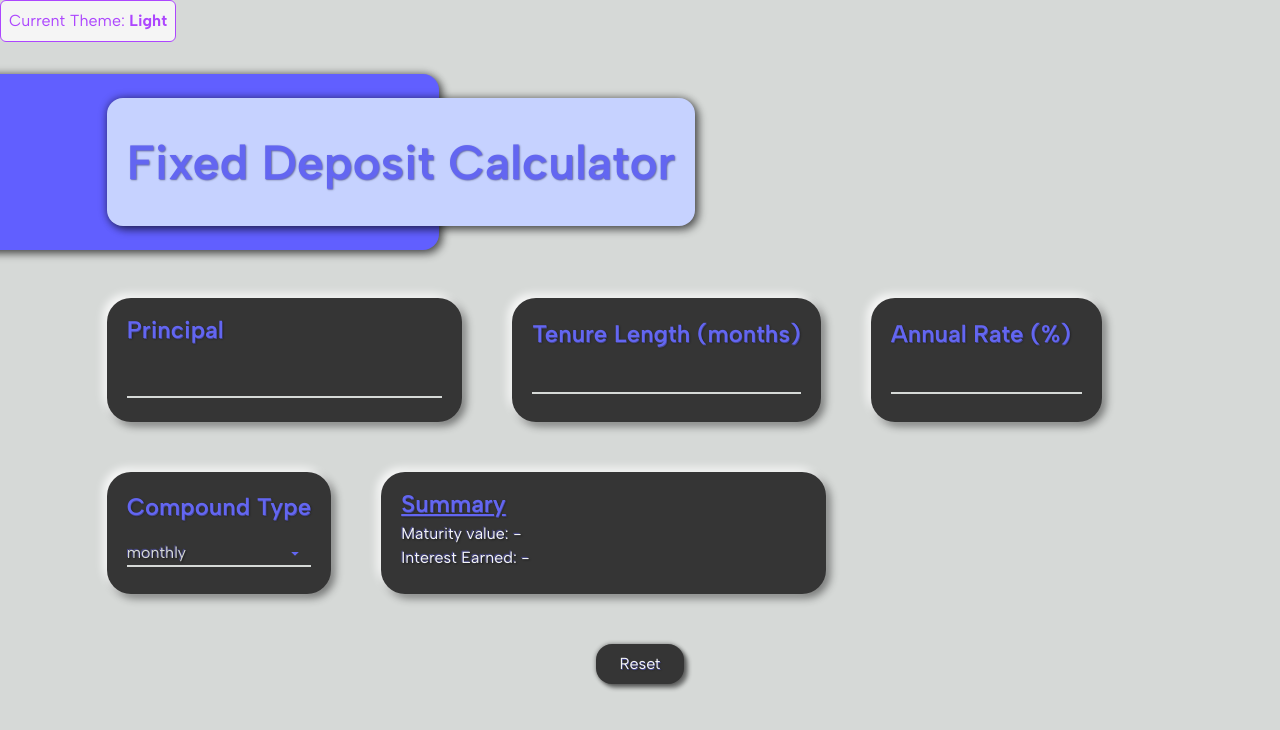
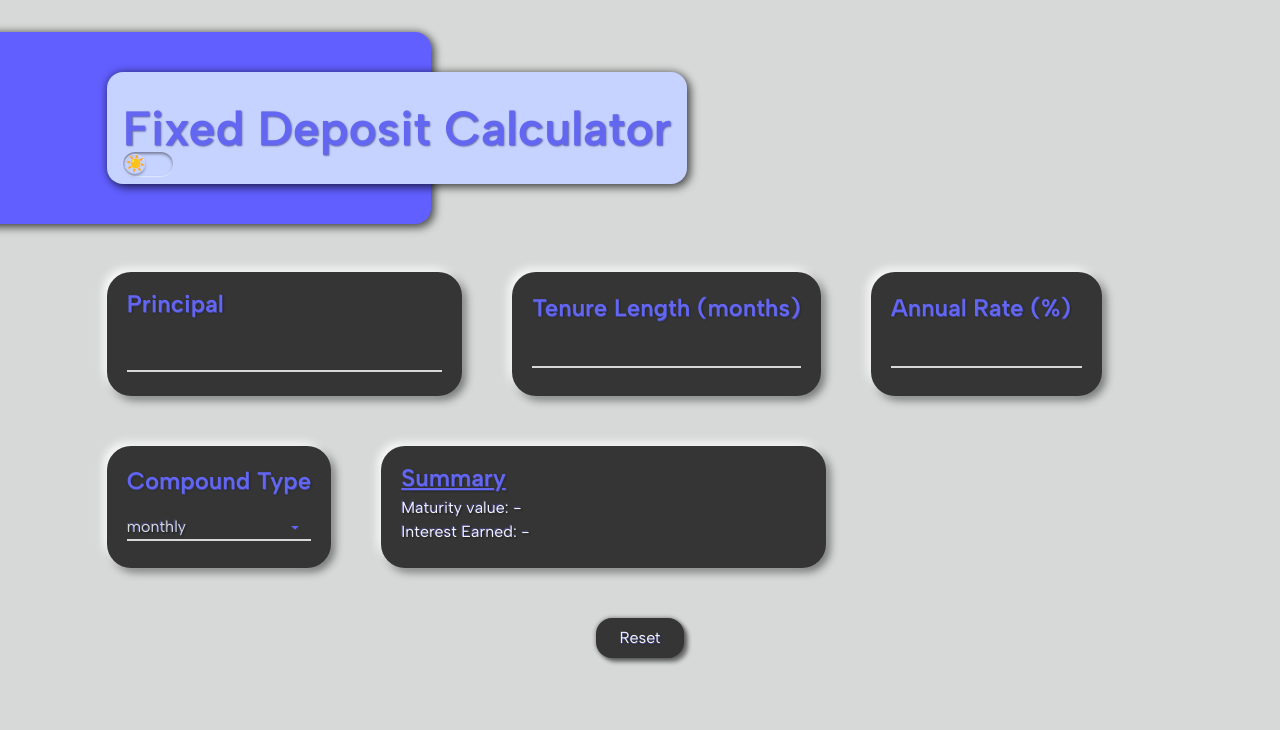
Before and after one commit to nevtay/fd-calculator, a Next.js app: page / in a window 1280 px wide. Shown: the top 730 px of the page. Built offline with nearby package versions, Linux system fonts and the light colour scheme.

Commit message:
feat: update UI for ThemeToggle switch

```diff
--- a/app/page.tsx
+++ b/app/page.tsx
@@ -4,13 +4,15 @@ import { ThemeToggle } from "@/components/Theme/ThemeToggle";
 export default function Home() {
   return (
     <>
-      <ThemeToggle />
       <div className="m-auto mt-8 flex min-h-screen w-10/12 flex-col">
         <div className="mb-12 inline-flex flex-row items-center justify-between max-md:flex max-md:flex-col max-md:gap-4">
-          <div className="w-12.5/12 relative left-[-20vw] h-auto rounded-2xl bg-indigo-500 py-6 shadow-[-0px_-0px_8px_var(--skeu-shadow),4px_4px_8px_var(--skeu-shadow)] text-shadow-[-2px_-2px_4px_var(--skeu-highlight),4px`1_4px_4px_var(--skeu-shadow)] max-md:left-[-15vw]">
-            <h1 className="relative left-[20vw] w-fit rounded-2xl bg-indigo-200 px-5 py-10 text-5xl font-semibold text-(--color-indigo) shadow-[-0px_-0px_8px_var(--skeu-shadow),4px_4px_8px_var(--skeu-shadow)] text-shadow-[0.65px_0.60px_0.25px_var(--skeu-highlight-weak),1px_1px_2px_var(--skeu-shadow)] max-md:left-[15vw] max-md:w-12/12 max-md:text-center">
-              Fixed Deposit Calculator
-            </h1>
+          <div className="w-12.5/12 relative left-[-20vw] h-auto rounded-2xl bg-indigo-500 py-10 shadow-[-0px_-0px_8px_var(--skeu-shadow),4px_4px_8px_var(--skeu-shadow)] text-shadow-[-2px_-2px_4px_var(--skeu-highlight),4px`1_4px_4px_var(--skeu-shadow)] max-md:left-[-15vw]">
+            <div className="relative left-[20vw] rounded-2xl bg-indigo-200 px-4 py-8 shadow-[-0px_-0px_8px_var(--skeu-shadow),4px_4px_8px_var(--skeu-shadow)] max-md:left-[15vw]">
+              <h1 className="w-fit text-5xl font-semibold text-(--color-indigo) text-shadow-[0.65px_0.60px_0.25px_var(--skeu-highlight-weak),1px_1px_2px_var(--skeu-shadow)] max-md:text-center">
+                Fixed Deposit Calculator
+              </h1>
+              <ThemeToggle />
+            </div>
           </div>
         </div>
         <Calculator />
--- /dev/null
+++ b/components/Theme/ThemeToggle.css
@@ -0,0 +1,46 @@
+.skeo-track {
+  width: 50px;
+  height: 24px;
+  /* background: linear-gradient(to bottom, #c5c5c5, #e0e0e0); */
+  border-radius: 12px;
+  box-shadow:
+    inset 0 2px 3px rgba(0, 0, 0, 0.4),
+    0 0.5px 1px rgba(255, 255, 255, 0.8);
+  position: absolute;
+  cursor: pointer;
+  transition: background 0.3s ease;
+}
+
+.skeo-track.is-dark {
+  /* background: linear-gradient(to bottom, #1b5e20, #2e7d32); */
+  box-shadow:
+    inset 0 2px 3px rgba(0, 0, 0, 0.5),
+    0 0.5px 1px rgba(255, 255, 255, 0.3);
+}
+
+.skeo-thumb {
+  width: 20px;
+  height: 20px;
+  position: absolute;
+  top: 2px;
+  left: 2.5px;
+  /* background: linear-gradient(to bottom, #f5f5f5, #d6d6d6); */
+  border-radius: 50%;
+  box-shadow:
+    0 2px 3px rgba(0, 0, 0, 0.3),
+    inset 0 0.5px 0.5px rgba(255, 255, 255, 0.9);
+  transition: transform 0.3s cubic-bezier(0.175, 0.885, 0.32, 1.275);
+  display: flex;
+  align-items: center;
+  justify-content: center;
+}
+
+.skeo-track.is-dark .skeo-thumb {
+  transform: translateX(25.5px);
+}
+
+.skeo-thumb-inner {
+  border-radius: 50%;
+  margin-top: 0.5px;
+  margin-left: 0.5px;
+}
--- a/components/Theme/ThemeToggle.tsx
+++ b/components/Theme/ThemeToggle.tsx
@@ -2,10 +2,17 @@
 
 import { useTheme } from "next-themes";
 import { useEffect, useState } from "react";
+import "./ThemeToggle.css";
 
 export function ThemeToggle() {
   const { resolvedTheme, setTheme } = useTheme();
   const [mounted, setMounted] = useState(false);
+  const [isDark, setIsDark] = useState(resolvedTheme?.toLowerCase() === "dark");
+
+  const handleToggle = () => {
+    setIsDark(!isDark);
+    setTheme(resolvedTheme === "dark" ? "light" : "dark");
+  };
 
   // Prevent hydration mismatch by waiting until mounted on client
   useEffect(() => {
@@ -17,16 +24,19 @@ export function ThemeToggle() {
   }
 
   return (
-    <button
+    <div
+      className={`skeo-track ${isDark ? "is-dark" : "is-light"} top-[5] right-[10]`}
+      onClick={handleToggle}
+      role="switch"
       aria-label="Toggle Theme"
-      className="h-fit w-fit cursor-pointer rounded-md border bg-neutral-100 p-2 text-purple-500 dark:bg-neutral-800 dark:text-amber-300"
-      onClick={(e) => {
-        e.preventDefault();
-        setTheme(resolvedTheme === "dark" ? "light" : "dark");
-      }}
+      tabIndex={0}
+      onKeyDown={(e) => e.key === "Enter" && handleToggle()}
     >
-      Current Theme:{" "}
-      <span className="font-bold capitalize">{resolvedTheme}</span>
-    </button>
+      <div className="skeo-thumb">
+        <div className="skeo-thumb-inner">
+          {resolvedTheme?.toLowerCase() === "dark" ? "🌑" : "☀️"}
+        </div>
+      </div>
+    </div>
   );
 }
```
